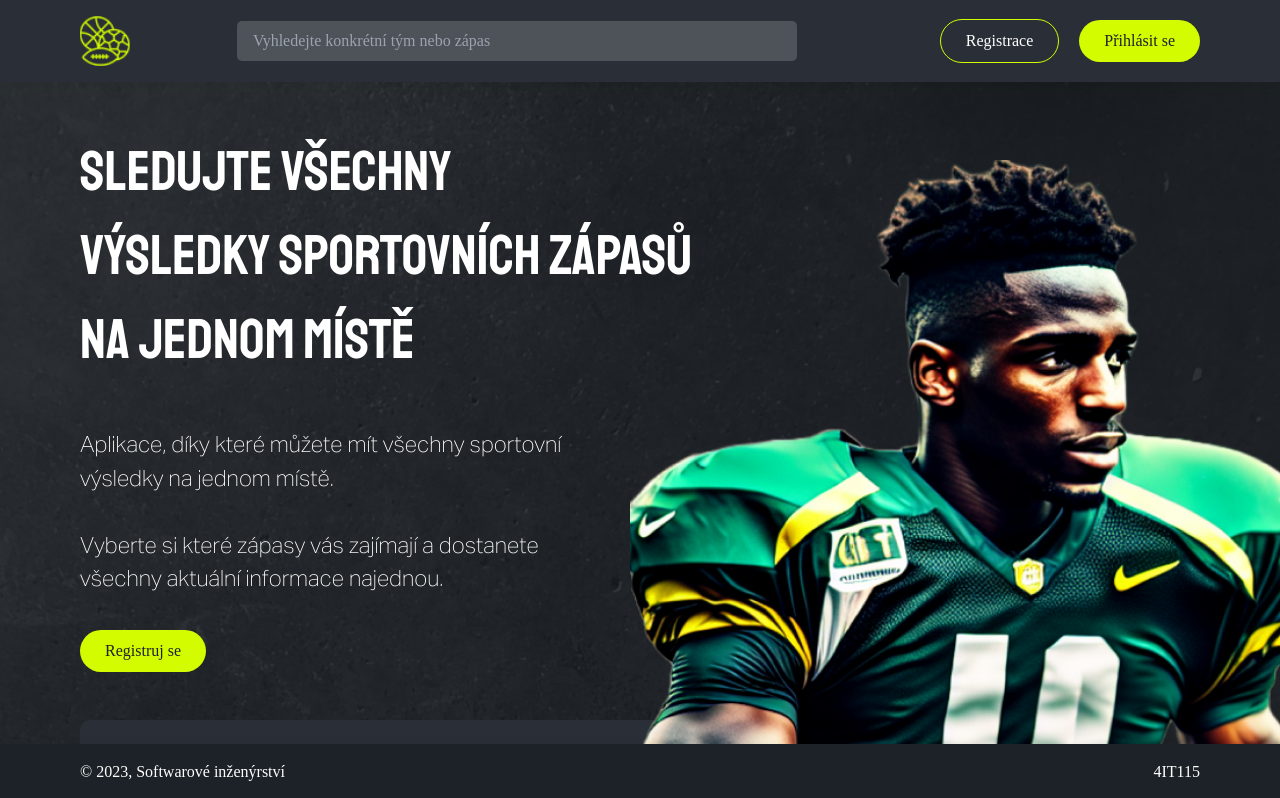
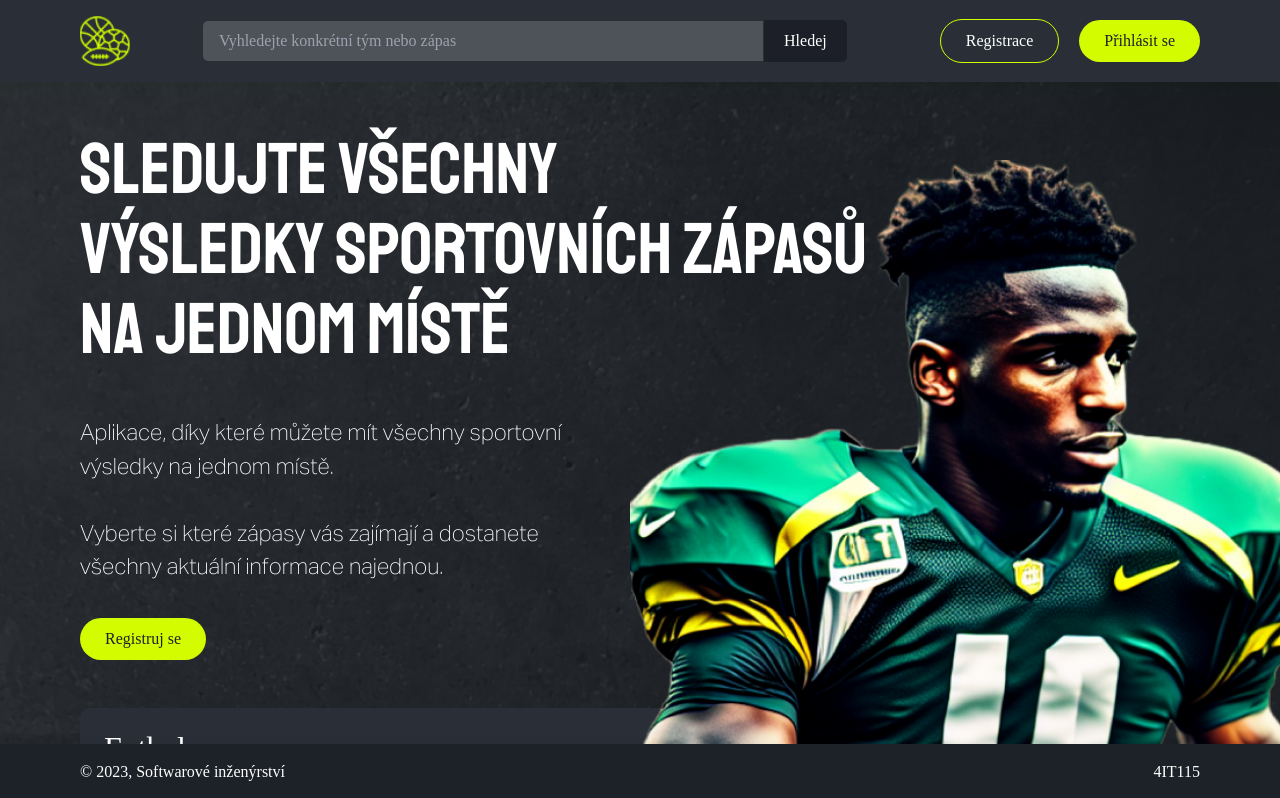
Before and after one commit to sberan1/aplikace-pro-sledovani-vysledku-sportovnich-zapasu, a React (Create React App) app in the folder frontend/: page / in a window 1280 px wide. Shown: the top 798 px of the page. Built offline with nearby package versions, Linux system fonts and the light colour scheme.

Commit message:
oprava searchbaru

```diff
--- a/frontend/src/components/HomePagePackage/HomePage.css
+++ b/frontend/src/components/HomePagePackage/HomePage.css
@@ -21,8 +21,9 @@
 
 h1{
     font-family: Staatliches-Regular, serif;
-    font-size: 3.5rem;
+    font-size: 4.5rem;
     padding: 3rem 0;
+    line-height: 5rem;
 }
 
 .perex{
@@ -65,7 +66,7 @@ h1{
 }
 
 .sport-item{
-    width: 20rem;
+    width: 30rem;
     height: 15rem;
     background-color: #2A2F37;
     border-radius: 10px;
--- a/frontend/src/components/HomePagePackage/Navbar.css
+++ b/frontend/src/components/HomePagePackage/Navbar.css
@@ -61,7 +61,7 @@ nav a {
 
 nav input {
     padding: 0.5rem 1rem;
-    border-radius: 5px;
+    border-radius: 5px 0 0 5px;
     border: none;
     outline: none;
     background-color: #4E5259;
@@ -70,6 +70,14 @@ nav input {
 
 nav input[type="text"] {
     color: white;
+}
+
+.SearchForm button{
+    border: 1px solid #1d1f28;
+    padding: 0.5rem 1.2rem;
+    border-radius: 0 5px 5px 0;
+    background-color: #1d1f28;
+    margin-left: -15px;
 }
 
 .button{
--- a/frontend/src/components/HomePagePackage/Navbar.tsx
+++ b/frontend/src/components/HomePagePackage/Navbar.tsx
@@ -1,4 +1,4 @@
-import React from 'react';
+import React, {FormEvent, useState} from 'react';
 // @ts-ignore
 import { BrowserRouter as Router, Switch, Route, Link } from 'react-router-dom';
 import './Navbar.css';
@@ -12,13 +12,32 @@ interface NavbarProps {
 }
 
 const Navbar = ({ HomePage, PrihlaseniPage, RegistracePage }: NavbarProps) => {
+    const [searchTerm, setSearchTerm] = useState('');
+
+    const handleSearchChange = (event: React.ChangeEvent<HTMLInputElement>) => {
+        setSearchTerm(event.target.value);
+    };
+
+    const handleSubmit = (event: FormEvent) => {
+        event.preventDefault();
+        console.log('Submitted search term:', searchTerm);
+    };
+
     return (
         <nav>
             <div className="logo">
                 <span className="navbar-logo"></span>
             </div>
 
-            <input type="text" placeholder="Vyhledejte konkrétní tým nebo zápas"/>
+            <form onSubmit={handleSubmit} className="SearchForm">
+                <input
+                    type="text"
+                    placeholder="Vyhledejte konkrétní tým nebo zápas"
+                    value={searchTerm}
+                    onChange={handleSearchChange}
+                />
+                <button type="submit" value="hledej">Hledej</button>
+            </form>
 
             <div className="buttons">
                 <Link to="/registrace">
```
